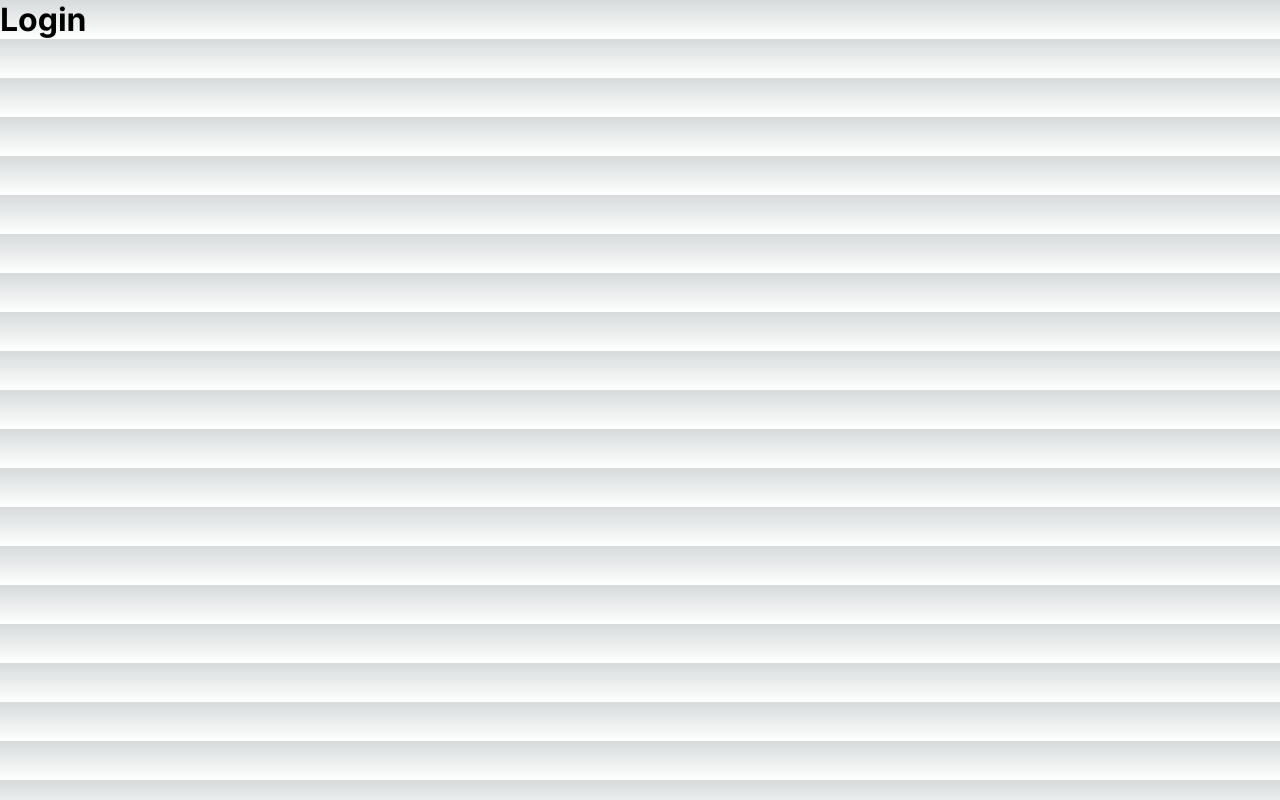
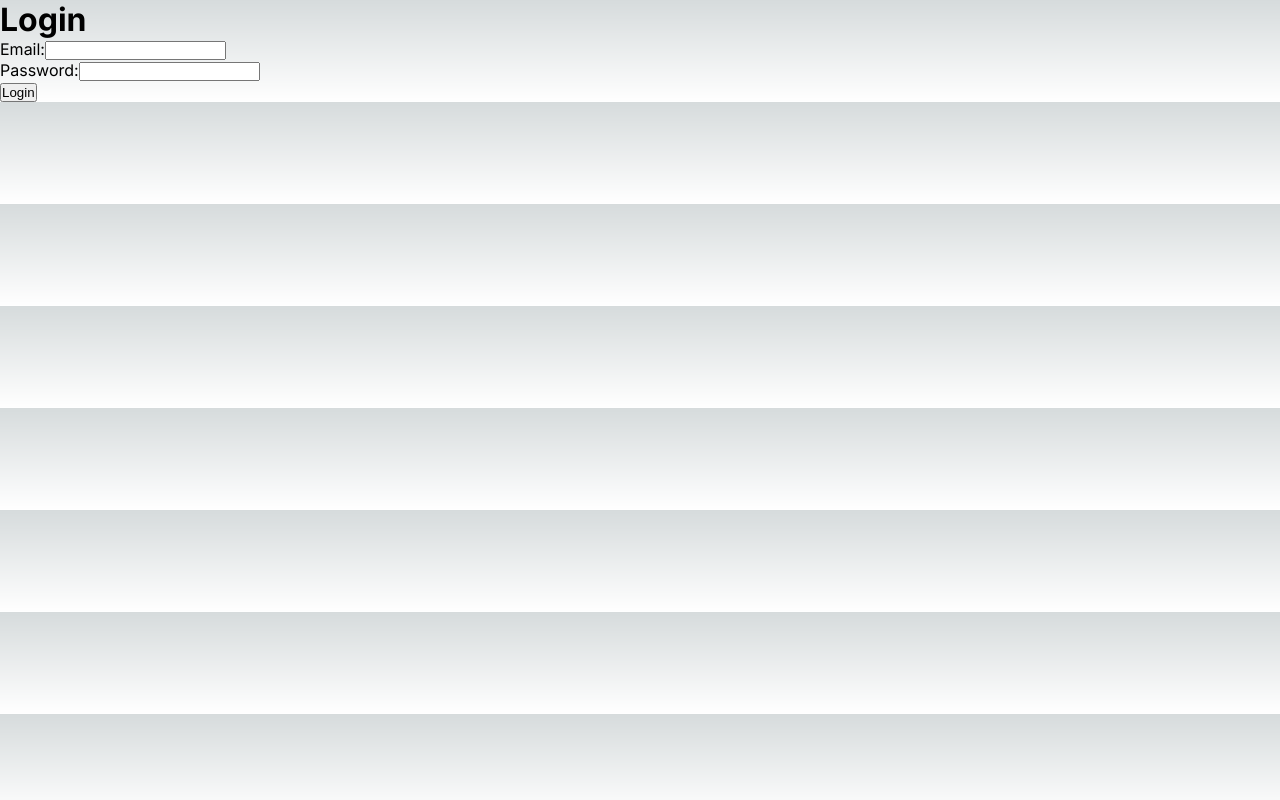
Before and after one commit to haitrr/wealth-manager, a Next.js app in the folder web/: page /login in a window 1280 px wide. Built offline with nearby package versions, Linux system fonts and the light colour scheme.

Commit message:
login form

```diff
--- a/web/app/login/page.tsx
+++ b/web/app/login/page.tsx
@@ -1,8 +1,56 @@
+'use client';
+import { useState } from 'react';
+import { useRouter } from 'next/navigation';
 
-export default function Login() {
-    return (
+export default function LoginPage() {
+  const router = useRouter();
+  const [formData, setFormData] = useState({
+    email: '',
+    password: '',
+  });
+
+  const handleChange = (e) => {
+    const { name, value } = e.target;
+    setFormData((prevData) => ({
+      ...prevData,
+      [name]: value,
+    }));
+  };
+
+  const handleSubmit = async (e) => {
+    e.preventDefault();
+
+    // Here, you can add your login logic.
+    // For simplicity, we'll just redirect to the home page on submit.
+    router.push('/');
+  };
+
+  return (
+    <div>
+      <h1>Login</h1>
+      <form onSubmit={handleSubmit}>
         <div>
-        <h1>Login</h1>
+          <label>Email:</label>
+          <input
+            type="email"
+            name="email"
+            value={formData.email}
+            onChange={handleChange}
+            required
+          />
         </div>
-    )
+        <div>
+          <label>Password:</label>
+          <input
+            type="password"
+            name="password"
+            value={formData.password}
+            onChange={handleChange}
+            required
+          />
+        </div>
+        <button type="submit">Login</button>
+      </form>
+    </div>
+  );
 }
```
